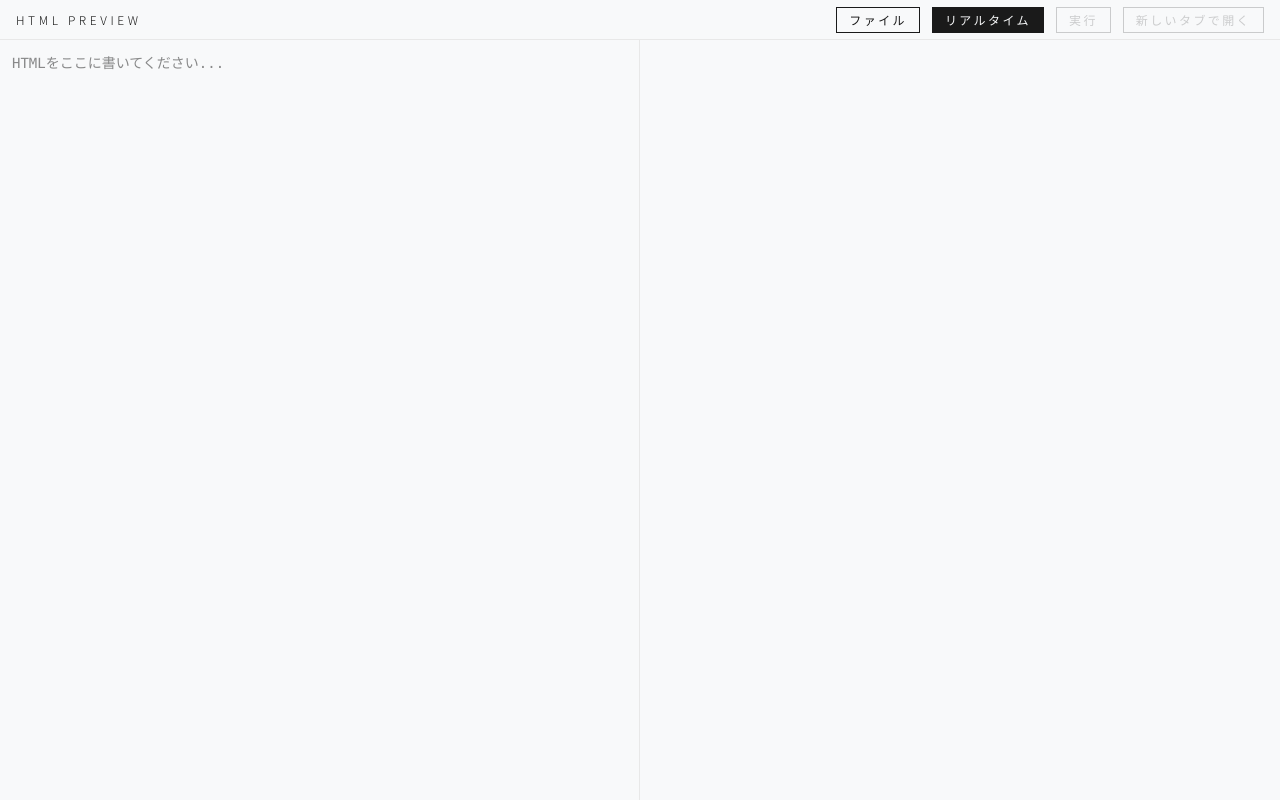
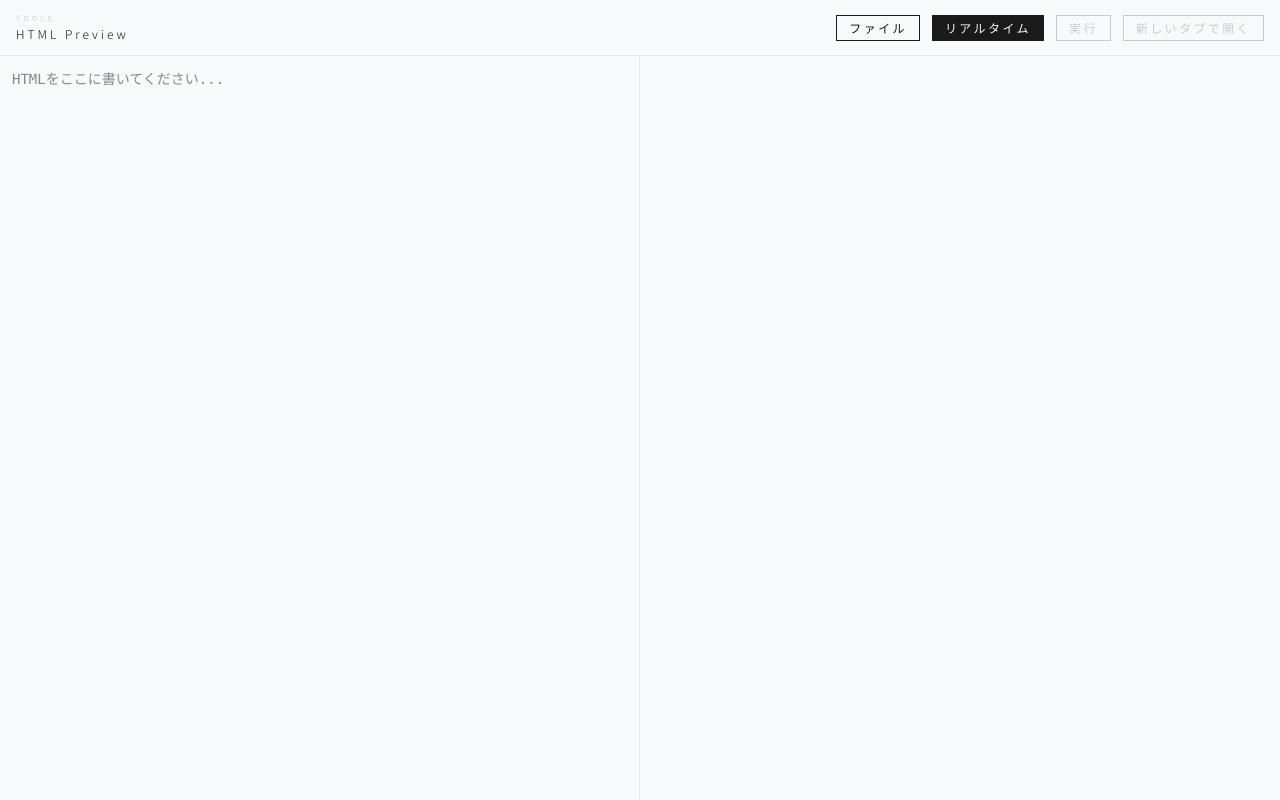
Before and after one commit to aJTaste/tiliqua-games, a Next.js app: page /html-preview in a window 1280 px wide. Built offline with nearby package versions, Linux system fonts and the light colour scheme; a web font is replaced by a local one.

Commit message:
もう少し統一

```diff
--- a/app/html-preview/page.tsx
+++ b/app/html-preview/page.tsx
@@ -42,8 +42,8 @@ export default function Page() {
   };
 
   return (
-    <div className="flex flex-col h-screen">
-      {/* hidden inputはここに1つだけ置く */}
+    // ↓ h-screen → h-[100dvh]
+    <div className="flex flex-col h-[100dvh]">
       <input
         ref={fileInputRef}
         type="file"
@@ -52,10 +52,17 @@ export default function Page() {
         className="hidden"
       />
 
-      <header className="flex-shrink-0 flex items-center px-4 h-10 border-b border-[#e8e8e8] bg-[#F8F9FA]">
-        <p className="text-xs tracking-[0.3em] text-[#1a1a1a] font-light uppercase">
-          HTML Preview
-        </p>
+      {/* ↓ h-10 → h-14（2行タイトルを収めるため） */}
+      <header className="flex-shrink-0 flex items-center px-4 h-14 border-b border-[#e8e8e8] bg-[#F8F9FA]">
+        {/* ↓ IroGuesser・hubと同じ「ラベル + タイトル」2行構造に */}
+        <div className="flex flex-col gap-0.5">
+          <p className="text-[7px] tracking-[0.5em] text-[#bbb] uppercase">
+            Tools
+          </p>
+          <h1 className="text-xs tracking-[0.25em] text-[#1a1a1a] font-light">
+            HTML Preview
+          </h1>
+        </div>
 
         {/* デスクトップ用ボタン群（sm以上で表示） */}
         <div className="hidden sm:flex items-center gap-3 ml-auto">
@@ -76,10 +83,11 @@ export default function Page() {
           >
             リアルタイム
           </button>
+          {/* ↓ hover スタイルを追加 */}
           <button
             onClick={handleRun}
             disabled={isRealtime}
-            className="text-xs tracking-[0.2em] border border-[#1a1a1a] text-[#1a1a1a] px-3 py-1 transition-all duration-200 uppercase disabled:opacity-20 disabled:cursor-not-allowed"
+            className="text-xs tracking-[0.2em] border border-[#1a1a1a] text-[#1a1a1a] px-3 py-1 hover:bg-[#1a1a1a] hover:text-[#F8F9FA] transition-all duration-200 uppercase disabled:opacity-20 disabled:cursor-not-allowed"
           >
             実行
           </button>
@@ -93,16 +101,17 @@ export default function Page() {
         </div>
 
         {/* モバイル用ボタン群（sm未満で表示） */}
+        {/* ↓ 各ボタンに transition-all duration-200 を追加 */}
         <div className="flex sm:hidden items-center gap-2 ml-auto">
           <button
             onClick={handleFileButtonClick}
-            className="text-[10px] tracking-[0.1em] border border-[#1a1a1a] text-[#1a1a1a] px-2 py-1 uppercase whitespace-nowrap"
+            className="text-[10px] tracking-[0.1em] border border-[#1a1a1a] text-[#1a1a1a] px-2 py-1 uppercase whitespace-nowrap transition-all duration-200 hover:bg-[#1a1a1a] hover:text-[#F8F9FA]"
           >
             ファイル
           </button>
           <button
             onClick={handleToggleRealtime}
-            className="text-[10px] tracking-[0.1em] px-2 py-1 border uppercase whitespace-nowrap"
+            className="text-[10px] tracking-[0.1em] px-2 py-1 border uppercase whitespace-nowrap transition-all duration-200"
             style={{
               borderColor: "#1a1a1a",
               color: isRealtime ? "#F8F9FA" : "#1a1a1a",
@@ -114,21 +123,21 @@ export default function Page() {
           <button
             onClick={handleRun}
             disabled={isRealtime}
-            className="text-[10px] tracking-[0.1em] border border-[#1a1a1a] text-[#1a1a1a] px-2 py-1 uppercase disabled:opacity-20 disabled:cursor-not-allowed whitespace-nowrap"
+            className="text-[10px] tracking-[0.1em] border border-[#1a1a1a] text-[#1a1a1a] px-2 py-1 uppercase disabled:opacity-20 disabled:cursor-not-allowed whitespace-nowrap transition-all duration-200 hover:bg-[#1a1a1a] hover:text-[#F8F9FA]"
           >
             実行
           </button>
           <button
             onClick={handleOpenInNewTab}
             disabled={!html}
-            className="text-[10px] tracking-[0.1em] text-[#1a1a1a] border border-[#1a1a1a] px-2 py-1 uppercase disabled:opacity-20 whitespace-nowrap"
+            className="text-[10px] tracking-[0.1em] text-[#1a1a1a] border border-[#1a1a1a] px-2 py-1 uppercase disabled:opacity-20 whitespace-nowrap transition-all duration-200 hover:bg-[#1a1a1a] hover:text-[#F8F9FA]"
           >
             開く
           </button>
         </div>
       </header>
 
-      {/* デスクトップ：左右2カラム（sm以上で表示） */}
+      {/* 以下は変更なし */}
       <div className="hidden sm:flex flex-1 overflow-hidden">
         <div className="w-1/2 border-r border-[#e8e8e8]">
           <textarea
@@ -151,9 +160,7 @@ export default function Page() {
         </div>
       </div>
 
-      {/* モバイル：タブ切り替え（sm未満で表示） */}
       <div className="flex sm:hidden flex-1 flex-col overflow-hidden">
-        {/* タブバー */}
         <div className="flex flex-shrink-0 border-b border-[#e8e8e8]">
           <button
             onClick={() => setActiveTab("editor")}
@@ -183,7 +190,6 @@ export default function Page() {
           </button>
         </div>
 
-        {/* タブの中身 */}
         <div className="flex-1 overflow-hidden">
           {activeTab === "editor" ? (
             <textarea
--- a/app/iro-guesser/page.tsx
+++ b/app/iro-guesser/page.tsx
@@ -69,7 +69,7 @@ export default function HomePage() {
       <header className="flex-shrink-0 w-full max-w-xs flex justify-between items-end px-1 pt-4 pb-3">
         <div className="flex flex-col gap-0.5">
           <p className="text-[7px] tracking-[0.5em] text-[#bbb] uppercase">
-            16進数カラーコード
+            Games
           </p>
           <h1 className="text-xs tracking-[0.25em] text-[#1a1a1a] font-light">
             IroGuesser
```
